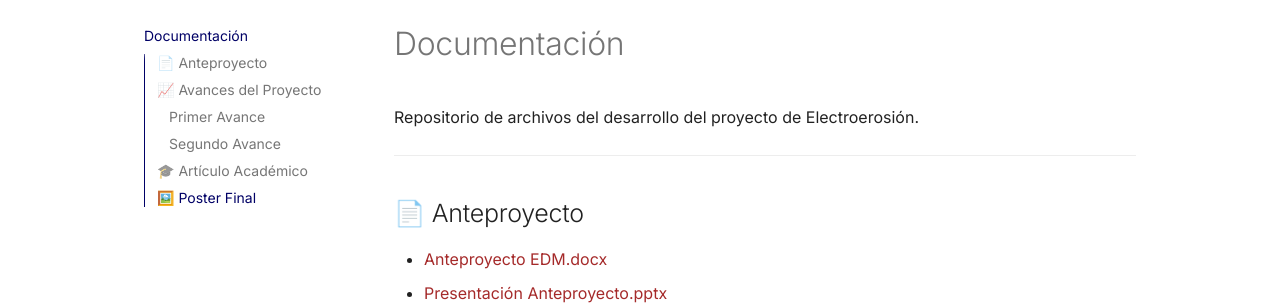
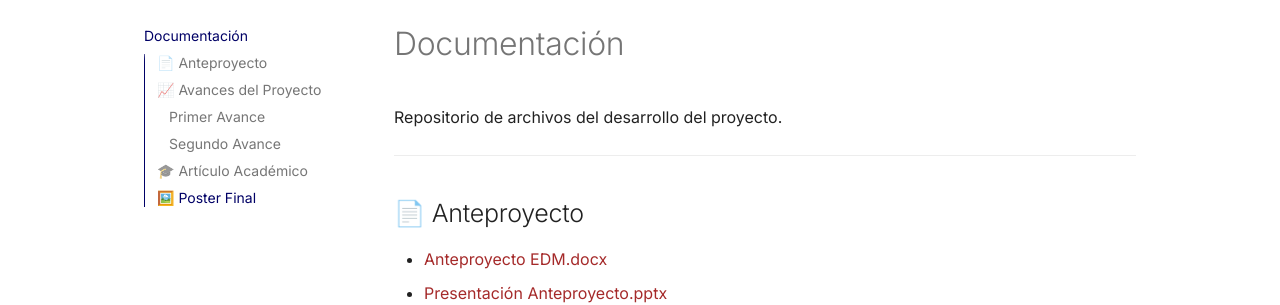
Before and after one commit to semillero-ares/PA251A, an MkDocs documentation site: the page built from docs/documentos.md, in a window 1280 px wide and 1135 px high. Shown: the part 123-428 px from the top of the window. Built offline with MkDocs 1.6.1 and Material for MkDocs 9.7.7, drawn with Linux system fonts in a browser that asks for light colours.

Commit message:
Cambios_reunion3

```diff
--- a/docs/documentos.md
+++ b/docs/documentos.md
@@ -1,5 +1,5 @@
 # Documentación
-Repositorio de archivos del desarrollo del proyecto de Electroerosión.
+Repositorio de archivos del desarrollo del proyecto.
 
 ---
 
```
Also changed, not shown: docs/index.md (+1 -1 lines).
